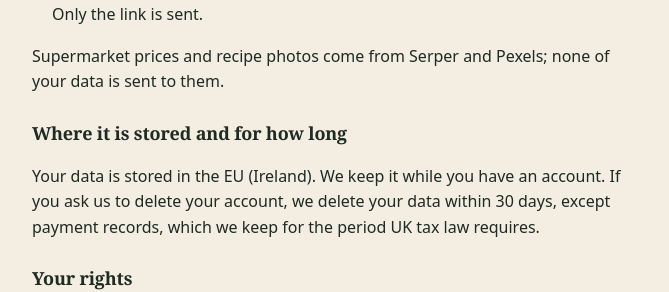
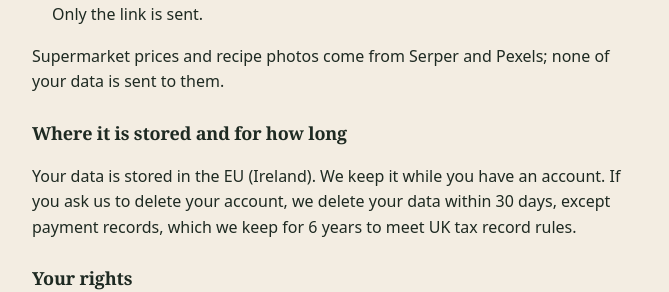
Before and after one commit to codebyjackie-beep/uiu-pwa-v2, a Next.js app in the folder apps/web/: page /privacy in a window 1280 px wide. Shown: the part 1483-1775 px from the top of the page, without its empty margins (304-973 px from the left). Built offline with nearby package versions, Linux system fonts and the light colour scheme; no server answers.

Commit message:
privacy: payment records kept for 6 years
Co-Authored-By: Claude Haiku 5.5 <noreply@anthropic.com>
Claude-Session: https://claude.ai/code/session_01NNpAKrZ7jvfb6rPDciqo4z

```diff
--- a/apps/web/app/privacy/page.tsx
+++ b/apps/web/app/privacy/page.tsx
@@ -89,7 +89,7 @@ export default function PrivacyPage() {
       <h2>Where it is stored and for how long</h2>
       <p>
         Your data is stored in the EU (Ireland). We keep it while you have an account. If you ask us to delete your account, we delete your data
-        within 30 days, except payment records, which we keep for the period UK tax law requires.
+        within 30 days, except payment records, which we keep for 6 years to meet UK tax record rules.
       </p>
 
       <h2>Your rights</h2>
```
